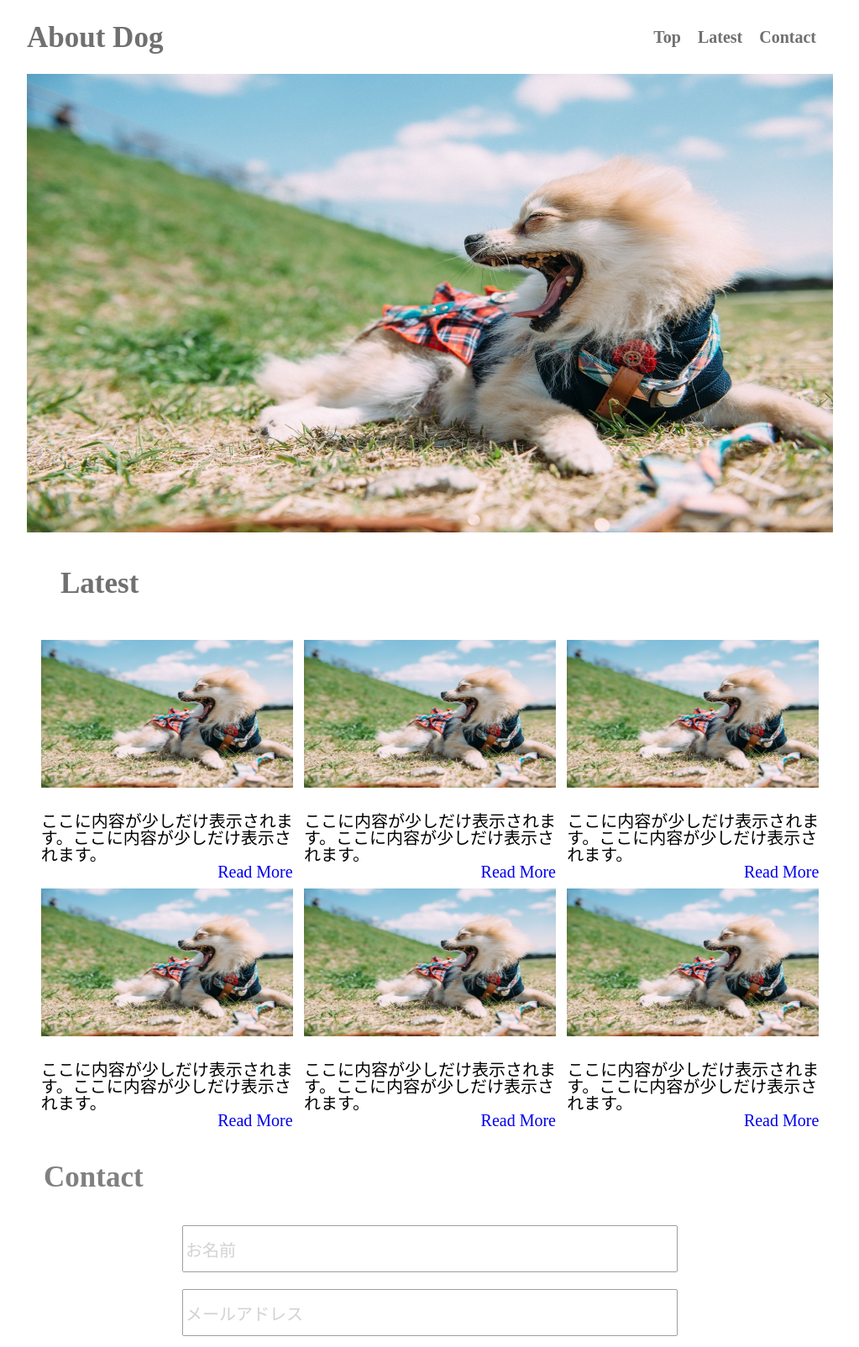
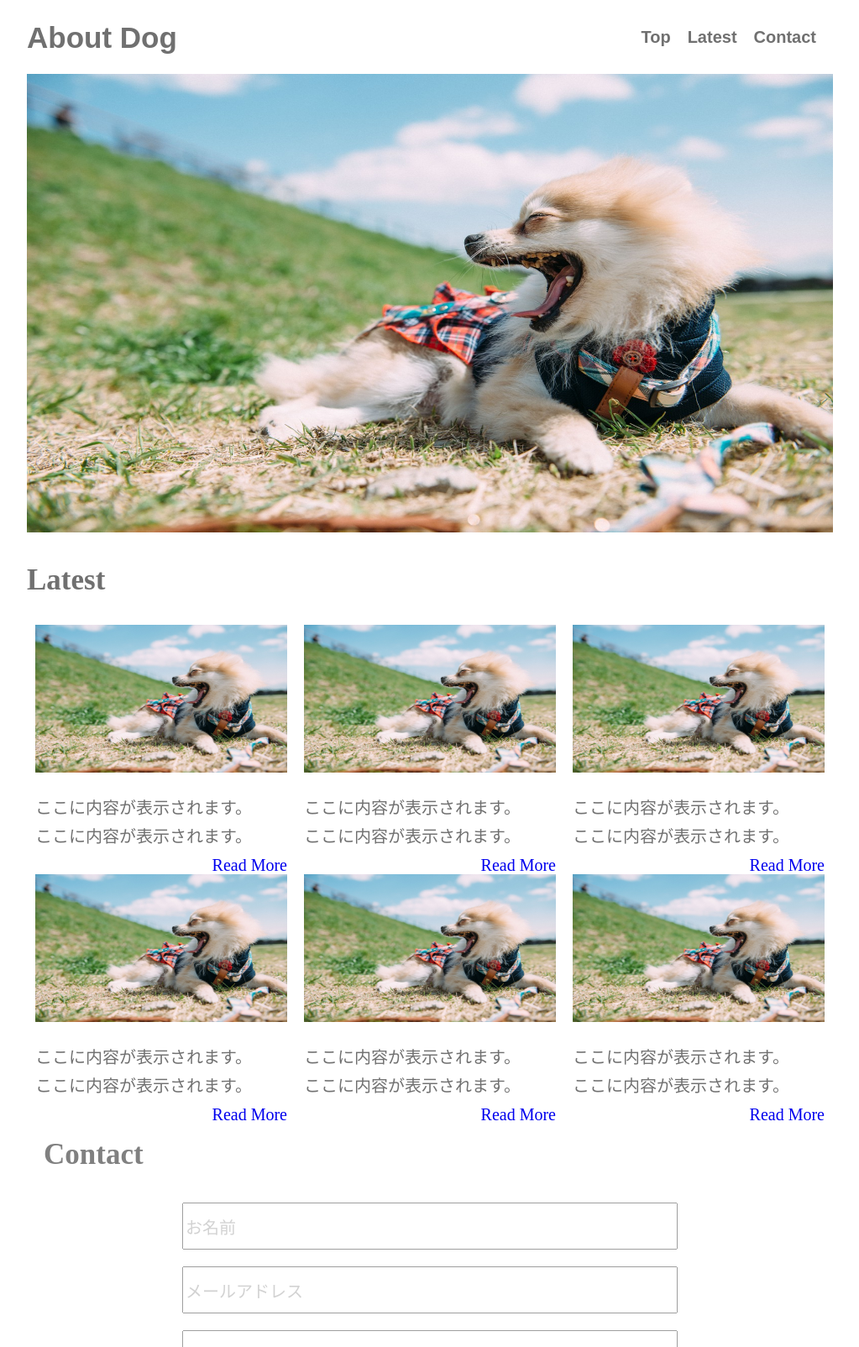
Before and after one commit to nasciiy/ojtgamba, a PHP site: page / in a window 1280 px wide. Shown: the top 1604 px of the page at 84% size, without its empty margins (128-1151 px from the left). Run offline with PHP 8.4, Linux system fonts and the light colour scheme.

Commit message:
font変更

```diff
--- a/assets/style.css
+++ b/assets/style.css
@@ -11,12 +11,14 @@ body{
     align-items: center;
     color: #707070;
     font-size: 35px;
+    font-family: 'Hiragino Kaku Gothic ProN', 'ヒラギノ角ゴ ProN W3', sans-serif;
 }
 
 .header-right{
     display: flex;
     justify-content: center;
     font-size: 20px;
+    font-family: 'Hiragino Kaku Gothic ProN', 'ヒラギノ角ゴ ProN W3', sans-serif;
 }
 
 .header-right h3{
@@ -29,14 +31,13 @@ body{
 main h1{
     font-size: 35px;
     color: #707070;
-    margin: 40px;
+    margin: 36px 0;
 }
 
 .img-box{
     display: flex;
     justify-content: space-around;
     flex-wrap: wrap;
-    padding: 10px;
 }
 
 .img-box li img{
@@ -49,11 +50,15 @@ main h1{
     display: flex;
     flex-direction: column;
     width: 300px;
-    height: 296px;
+    height: 296.5px;
 }
 
 .img-box li .content{
-    word-wrap: break-word;
+    font-size: 20px;
+    line-height: 34px;
+    margin-top: 25px;
+    color: #707070;
+    font-family: 'Hiragino Kaku Gothic ProN', 'ヒラギノ角ゴ ProN W3', sans-serif;
 }
 
 .img-box p{
@@ -64,6 +69,8 @@ main h1{
 .img-box li a{
     text-align: right;
     text-decoration: none;
+    font-size: 20px;
+    line-height: 34px;
 }
 /* main end */
 
--- a/index.html
+++ b/index.html
@@ -26,32 +26,32 @@
         <ul class="img-box">
             <li>
                 <img src="./assets/dog.jpg" alt="">
-                <p class="content">ここに内容が少しだけ表示されます。ここに内容が少しだけ表示されます。</p>
+                <p class="content">ここに内容が表示されます。<br>ここに内容が表示されます。</p>
                 <a href="#">Read More</a>
             </li>
             <li>
                 <img src="./assets/dog.jpg" alt="">
-                <p class="content">ここに内容が少しだけ表示されます。ここに内容が少しだけ表示されます。</p>
+                <p class="content">ここに内容が表示されます。<br>ここに内容が表示されます。</p>
                 <a href="#">Read More</a>
             </li>
             <li>
                 <img src="./assets/dog.jpg" alt="">
-                <p class="content">ここに内容が少しだけ表示されます。ここに内容が少しだけ表示されます。</p>
+                <p class="content">ここに内容が表示されます。<br>ここに内容が表示されます。</p>
                 <a href="#">Read More</a>
             </li>
             <li>
                 <img src="./assets/dog.jpg" alt="">
-                <p class="content">ここに内容が少しだけ表示されます。ここに内容が少しだけ表示されます。</p>
+                <p class="content">ここに内容が表示されます。<br>ここに内容が表示されます。</p>
                 <a href="#">Read More</a>
             </li>
             <li>
                 <img src="./assets/dog.jpg" alt="">
-                <p class="content">ここに内容が少しだけ表示されます。ここに内容が少しだけ表示されます。</p>
+                <p class="content">ここに内容が表示されます。<br>ここに内容が表示されます。</p>
                 <a href="#">Read More</a>
             </li>
             <li>
                 <img src="./assets/dog.jpg" alt="">
-                <p class="content">ここに内容が少しだけ表示されます。ここに内容が少しだけ表示されます。</p>
+                <p class="content">ここに内容が表示されます。<br>ここに内容が表示されます。</p>
                 <a href="#">Read More</a>
             </li>
         </ul>
```
